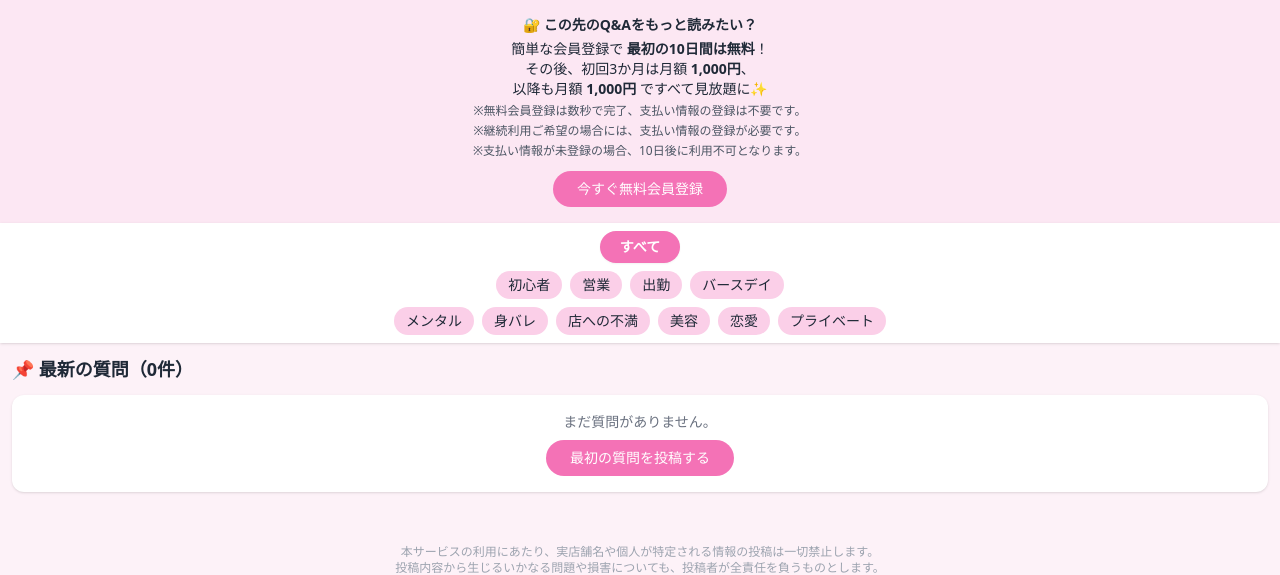
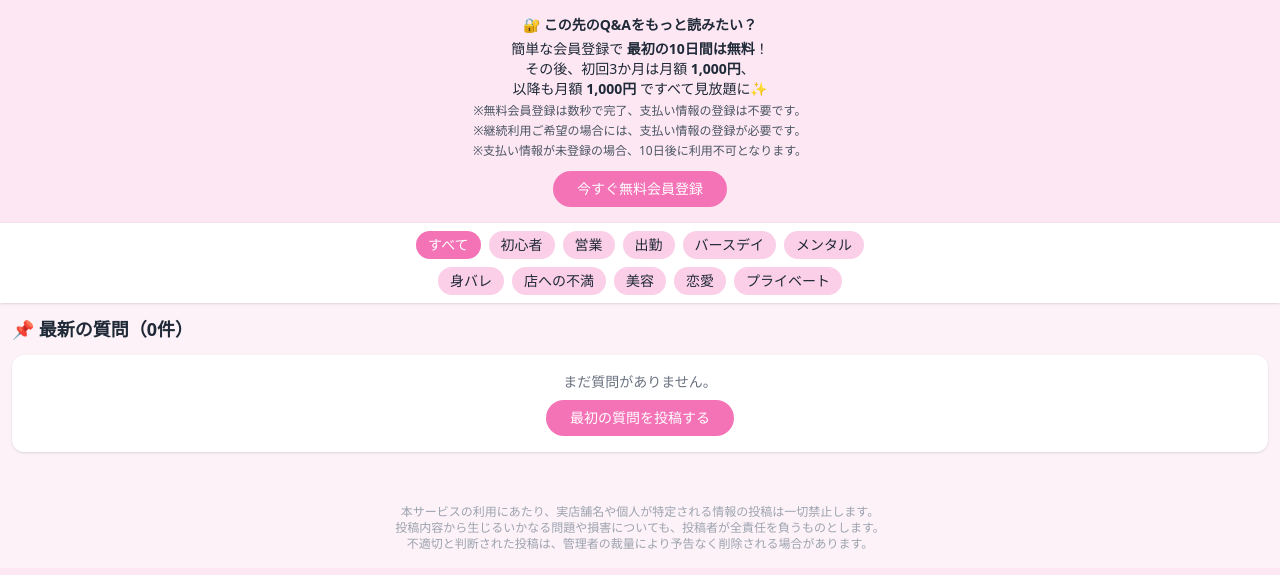
Before and after one commit to ymzk4160/ymzk4160-cabaq-flask, a Flask app: page / in a window 1280 px wide. Shown: the part 242-817 px from the top of the page. After the commit the page ends 791 px from the top, so only its background shows below. Run offline with Flask 3, Linux system fonts and the light colour scheme; some libraries are stand-ins or nearby versions.

Commit message:
Update index.html

```diff
--- a/app/templates/main/index.html
+++ b/app/templates/main/index.html
@@ -39,27 +39,24 @@
   </button>
 </section>
 
-<!-- カテゴリー（特別レイアウト） -->
+<!-- カテゴリー（均等に並べるレイアウト） -->
 <div class="p-2 bg-white shadow">
-  <!-- すべてボタン（特別扱い） -->
-  <div class="flex justify-center mb-2">
-    <button onclick="filterCategory('all')" class="category-button inline-block bg-pink-400 text-white font-semibold text-sm px-5 py-1.5 rounded-full shadow-sm" data-category-btn="all">すべて</button>
+  <!-- 上段（すべてボタンと5つのカテゴリー） -->
+  <div class="flex flex-wrap justify-center gap-2 mb-2">
+    <button onclick="filterCategory('all')" class="category-button inline-block bg-pink-400 text-white text-sm px-3 py-1 rounded-full" data-category-btn="all">すべて</button>
+    <button onclick="filterCategory('初心者')" class="category-button inline-block bg-pink-200 hover:bg-pink-300 text-sm px-3 py-1 rounded-full" data-category-btn="初心者">初心者</button>
+    <button onclick="filterCategory('営業')" class="category-button inline-block bg-pink-200 hover:bg-pink-300 text-sm px-3 py-1 rounded-full" data-category-btn="営業">営業</button>
+    <button onclick="filterCategory('出勤')" class="category-button inline-block bg-pink-200 hover:bg-pink-300 text-sm px-3 py-1 rounded-full" data-category-btn="出勤">出勤</button>
+    <button onclick="filterCategory('バースデイ')" class="category-button inline-block bg-pink-200 hover:bg-pink-300 text-sm px-3 py-1 rounded-full" data-category-btn="バースデイ">バースデイ</button>
+    <button onclick="filterCategory('メンタル')" class="category-button inline-block bg-pink-200 hover:bg-pink-300 text-sm px-3 py-1 rounded-full" data-category-btn="メンタル">メンタル</button>
   </div>
-  <!-- 1段目 -->
-  <div class="flex justify-center mb-2">
-    <button onclick="filterCategory('初心者')" class="category-button inline-block bg-pink-200 hover:bg-pink-300 text-sm px-3 py-1 rounded-full mx-1" data-category-btn="初心者">初心者</button>
-    <button onclick="filterCategory('営業')" class="category-button inline-block bg-pink-200 hover:bg-pink-300 text-sm px-3 py-1 rounded-full mx-1" data-category-btn="営業">営業</button>
-    <button onclick="filterCategory('出勤')" class="category-button inline-block bg-pink-200 hover:bg-pink-300 text-sm px-3 py-1 rounded-full mx-1" data-category-btn="出勤">出勤</button>
-    <button onclick="filterCategory('バースデイ')" class="category-button inline-block bg-pink-200 hover:bg-pink-300 text-sm px-3 py-1 rounded-full mx-1" data-category-btn="バースデイ">バースデイ</button>
-  </div>
-  <!-- 2段目 -->
-  <div class="flex justify-center">
-    <button onclick="filterCategory('メンタル')" class="category-button inline-block bg-pink-200 hover:bg-pink-300 text-sm px-3 py-1 rounded-full mx-1" data-category-btn="メンタル">メンタル</button>
-    <button onclick="filterCategory('身バレ')" class="category-button inline-block bg-pink-200 hover:bg-pink-300 text-sm px-3 py-1 rounded-full mx-1" data-category-btn="身バレ">身バレ</button>
-    <button onclick="filterCategory('店不満')" class="category-button inline-block bg-pink-200 hover:bg-pink-300 text-sm px-3 py-1 rounded-full mx-1" data-category-btn="店不満">店への不満</button>
-    <button onclick="filterCategory('美容')" class="category-button inline-block bg-pink-200 hover:bg-pink-300 text-sm px-3 py-1 rounded-full mx-1" data-category-btn="美容">美容</button>
-    <button onclick="filterCategory('恋愛')" class="category-button inline-block bg-pink-200 hover:bg-pink-300 text-sm px-3 py-1 rounded-full mx-1" data-category-btn="恋愛">恋愛</button>
-    <button onclick="filterCategory('プライベート')" class="category-button inline-block bg-pink-200 hover:bg-pink-300 text-sm px-3 py-1 rounded-full mx-1" data-category-btn="プライベート">プライベート</button>
+  <!-- 下段（5つのカテゴリー） -->
+  <div class="flex flex-wrap justify-center gap-2">
+    <button onclick="filterCategory('身バレ')" class="category-button inline-block bg-pink-200 hover:bg-pink-300 text-sm px-3 py-1 rounded-full" data-category-btn="身バレ">身バレ</button>
+    <button onclick="filterCategory('店不満')" class="category-button inline-block bg-pink-200 hover:bg-pink-300 text-sm px-3 py-1 rounded-full" data-category-btn="店不満">店への不満</button>
+    <button onclick="filterCategory('美容')" class="category-button inline-block bg-pink-200 hover:bg-pink-300 text-sm px-3 py-1 rounded-full" data-category-btn="美容">美容</button>
+    <button onclick="filterCategory('恋愛')" class="category-button inline-block bg-pink-200 hover:bg-pink-300 text-sm px-3 py-1 rounded-full" data-category-btn="恋愛">恋愛</button>
+    <button onclick="filterCategory('プライベート')" class="category-button inline-block bg-pink-200 hover:bg-pink-300 text-sm px-3 py-1 rounded-full" data-category-btn="プライベート">プライベート</button>
   </div>
 </div>
 
```
